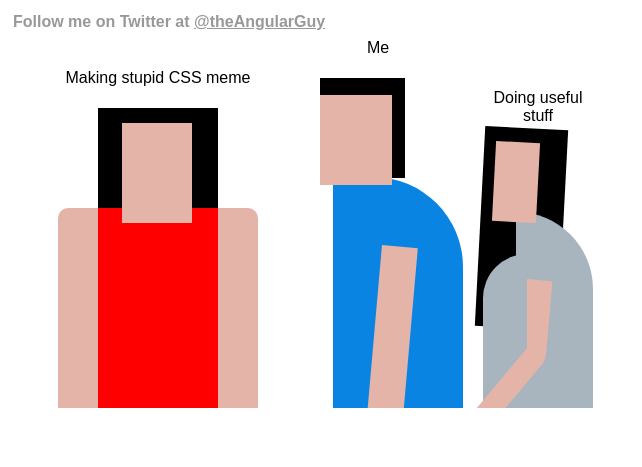
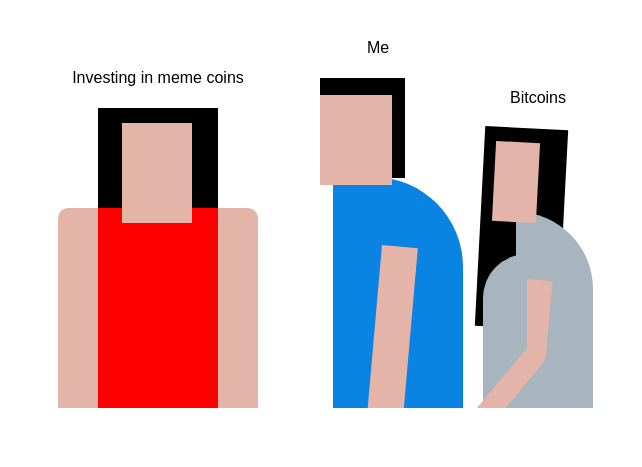
Before and after one commit to solimos/stupidlife, a plain HTML site: page index.html in a window 1280 px wide. Shown: the whole page, without its empty margins (0-642 px from the left). Drawn offline with Linux system fonts and the light colour scheme.

Commit message:
Update index.html

```diff
--- a/index.html
+++ b/index.html
@@ -10,7 +10,7 @@
 <!-- partial:index.partial.html -->
 <div class="wrapper">
   <div class="left-woman">
-    <p class="label">Making stupid CSS meme</p>
+    <p class="label">Investing in meme coins</p>
     <div class="hear"></div>
     <div class="body"></div>
     <div class="shirt"></div>
@@ -24,7 +24,7 @@
     <div class="head"></div>
   </div>
   <div class="right-woman">
-    <p class="label">Doing useful stuff</p>
+    <p class="label">Bitcoins</p>
     <div class="hear"></div>
     <div class="shirt"></div>
     <div class="arm"></div>
@@ -32,11 +32,7 @@
     <div class="torso"></div>
     <div class="forarm"></div>
   </div>
-  <p class="follow">
-    <span>Follow me on Twitter at</span>
-    <a target="_blank" href="https://twitter.com/TheAngularGuy">
-      @theAngularGuy</a>
-  </p>
+
 </div>
 <!-- partial -->
 
```
